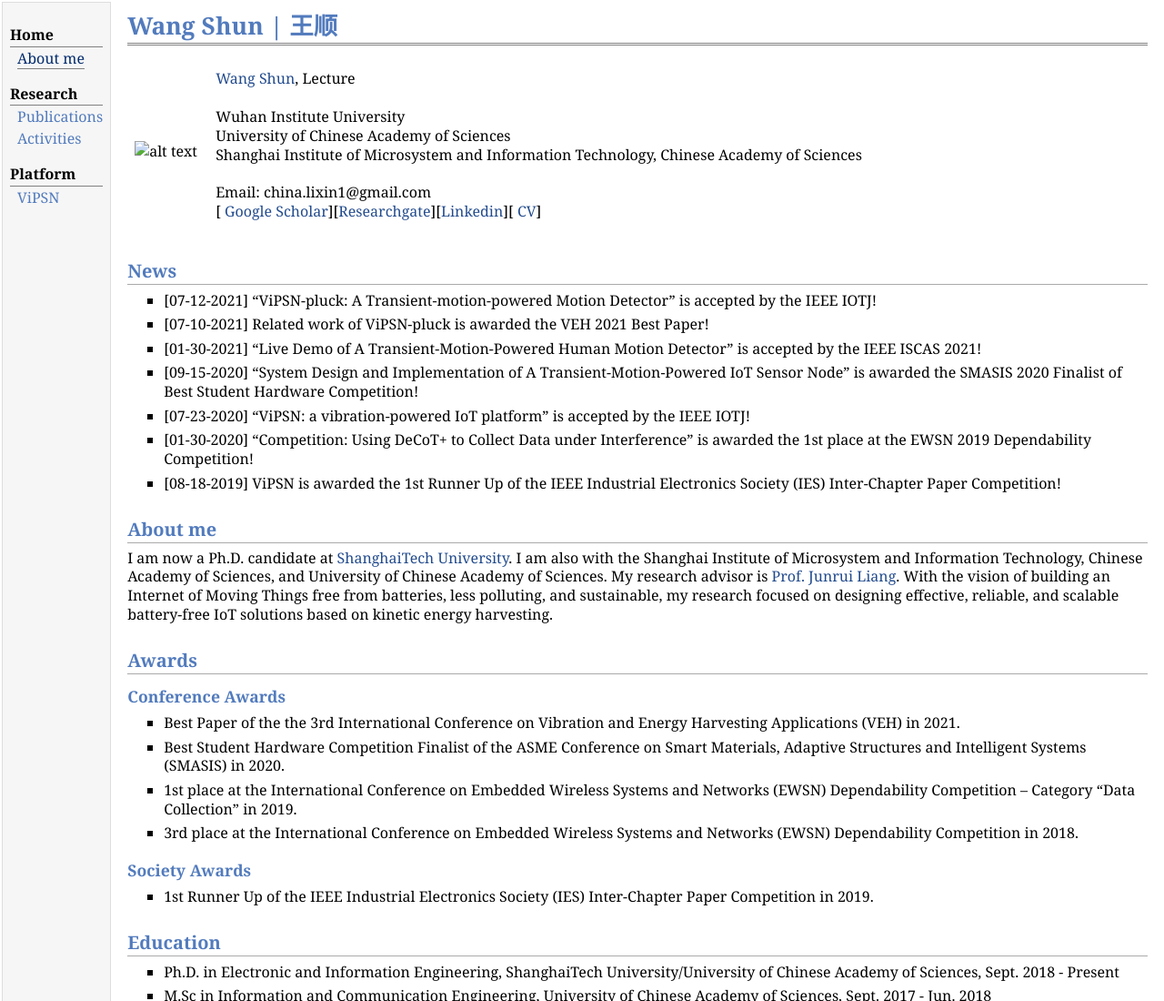
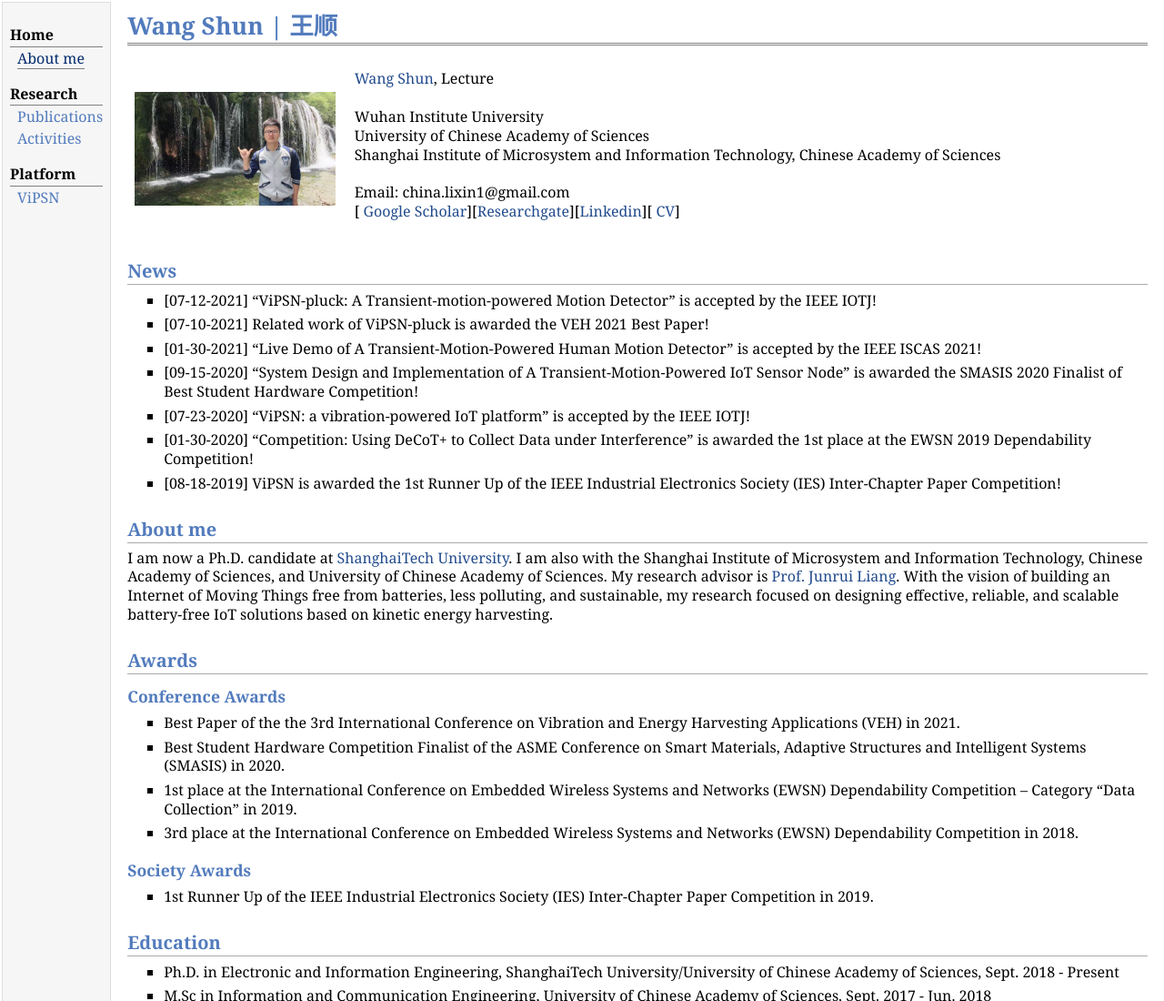
Before and after one commit to Wangshun2022/github.io, a plain HTML site: page index.html in a window 1280 px wide. Shown: the top 1100 px of the page at 91% size. Drawn offline with Linux system fonts and the light colour scheme.

Commit message:
Update index.html

```diff
--- a/index.html
+++ b/index.html
@@ -29,7 +29,7 @@
                 <table class="imgtable">
                     <tr>
                         <td>
-                            <img src="photos/photoWS.jpeg" alt="alt text" width="221.33px" />&nbsp;</td>
+                            <img src="./Photos/photeWS.jpg" alt="alt text" width="221.33px" />&nbsp;</td>
                         <td align="left">
                             <p><a href="./">Wang Shun</a>, Lecture <br />
                                 <br /> Wuhan Institute University <br /> University of Chinese Academy of Sciences <br /> Shanghai Institute of Microsystem and Information Technology, Chinese Academy of Sciences <br />
```
